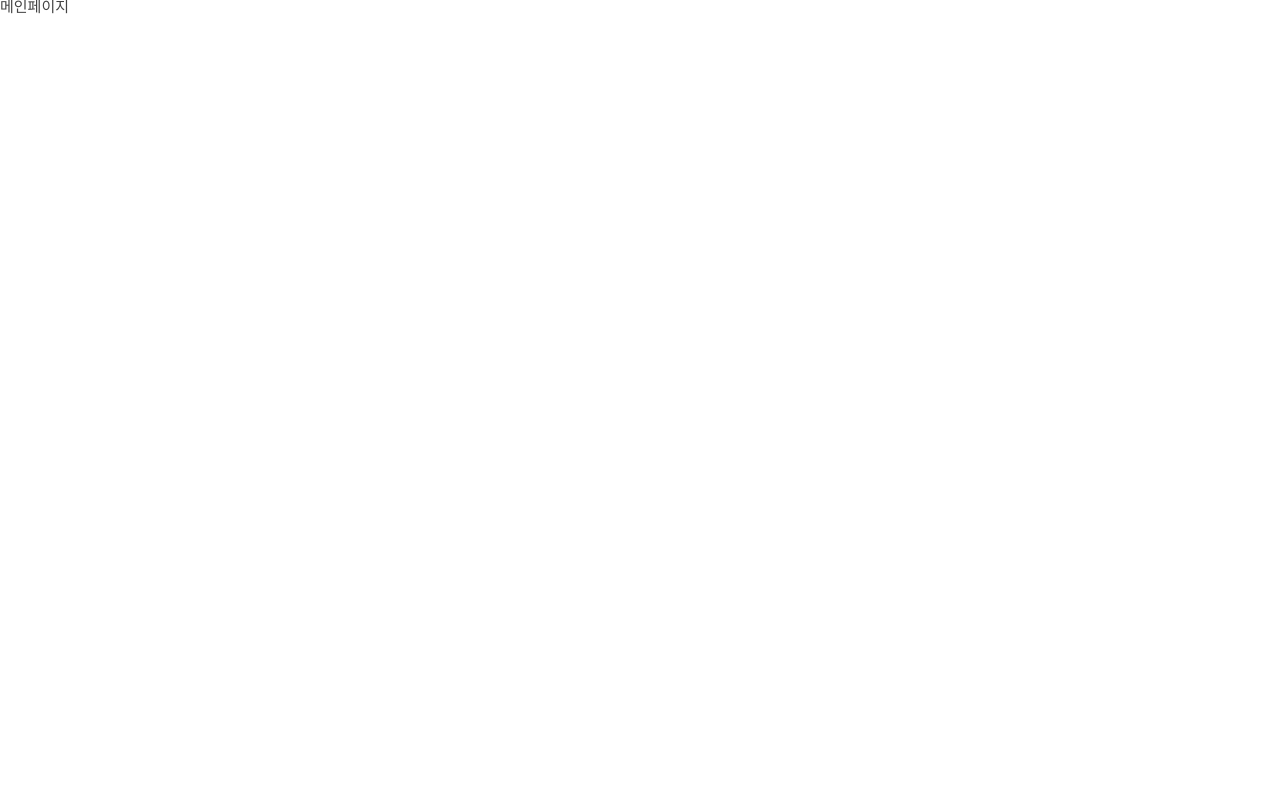
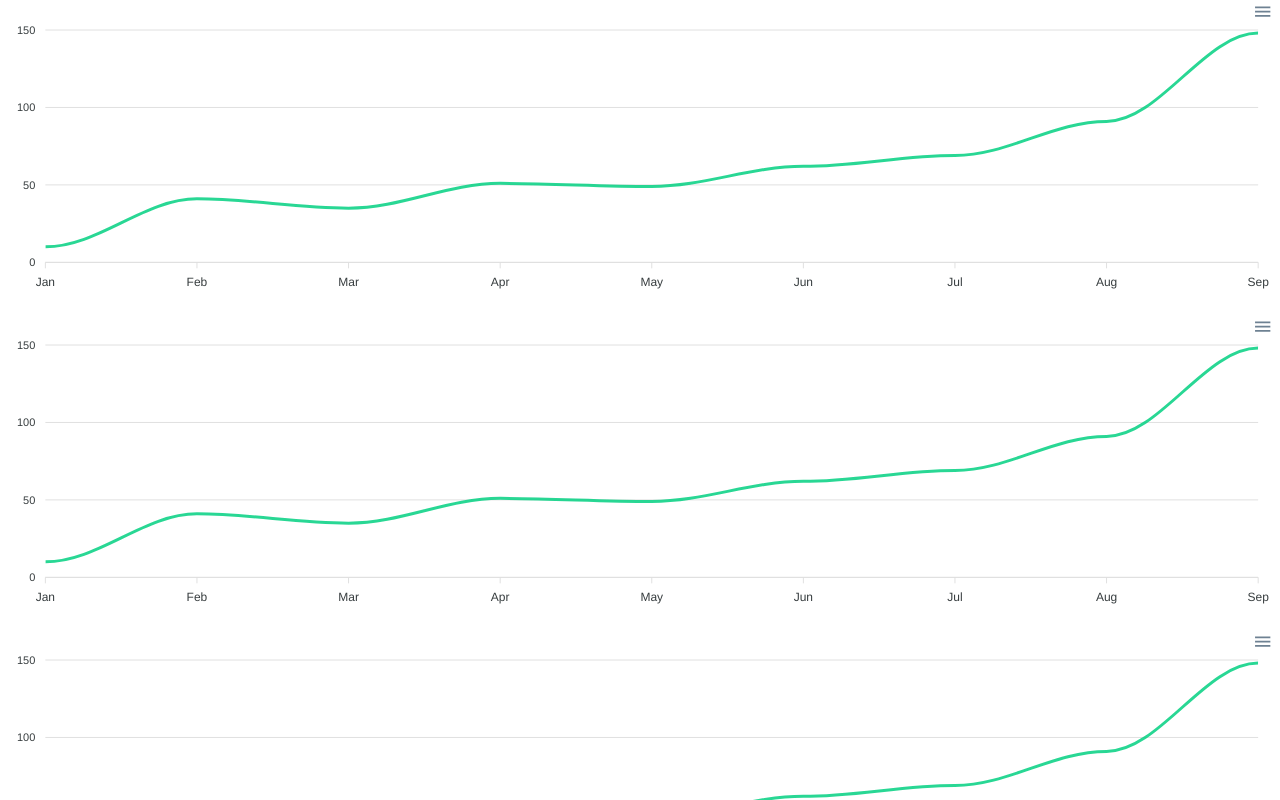
Before and after one commit to daydreamplace/winning-i, a React (Vite) app: page / in a window 1280 px wide. Shown: the top 800 px of the page. Built offline with nearby package versions, Linux system fonts and the light colour scheme; a small style sheet from the web is missing; a web font is replaced by a local one.

Commit message:
Add: Chart 레이아웃 구현
* Add: Components 추가

* Add: Chart 레이아웃 구현

```diff
--- /dev/null
+++ b/src/components/chart/Chart.jsx
@@ -0,0 +1,15 @@
+import Vistor from "./components/Vistor";
+import AgeGroup from "./components/AgeGroup";
+import Post from "./components/Post";
+
+const Chart = () => {
+  return (
+    <>
+      <Vistor />
+      <AgeGroup />
+      <Post />
+    </>
+  );
+};
+
+export default Chart;
--- /dev/null
+++ b/src/components/chart/components/AgeGroup.jsx
@@ -0,0 +1,48 @@
+import React from "react";
+import Chart from "react-apexcharts";
+import { COLOR_2 } from "./constants/ChartConstant";
+
+const AgeGroup = () => {
+  return (
+    <Chart
+      options={{
+        chart: {
+          type: "line",
+          zoom: {
+            enabled: false,
+          },
+        },
+        dataLabels: {
+          enabled: false,
+        },
+        stroke: {
+          curve: "smooth",
+          width: 3,
+        },
+        colors: [COLOR_2],
+        xaxis: {
+          categories: [
+            "Jan",
+            "Feb",
+            "Mar",
+            "Apr",
+            "May",
+            "Jun",
+            "Jul",
+            "Aug",
+            "Sep",
+          ],
+        },
+      }}
+      series={[
+        {
+          name: "Desktops",
+          data: [10, 41, 35, 51, 49, 62, 69, 91, 148],
+        },
+      ]}
+      height={300}
+    />
+  );
+};
+
+export default AgeGroup;
--- /dev/null
+++ b/src/components/chart/components/Post.jsx
@@ -0,0 +1,48 @@
+import React from "react";
+import Chart from "react-apexcharts";
+import { COLOR_2 } from "./constants/ChartConstant";
+
+const Post = () => {
+  return (
+    <Chart
+      options={{
+        chart: {
+          type: "line",
+          zoom: {
+            enabled: false,
+          },
+        },
+        dataLabels: {
+          enabled: false,
+        },
+        stroke: {
+          curve: "smooth",
+          width: 3,
+        },
+        colors: [COLOR_2],
+        xaxis: {
+          categories: [
+            "Jan",
+            "Feb",
+            "Mar",
+            "Apr",
+            "May",
+            "Jun",
+            "Jul",
+            "Aug",
+            "Sep",
+          ],
+        },
+      }}
+      series={[
+        {
+          name: "Desktops",
+          data: [10, 41, 35, 51, 49, 62, 69, 91, 148],
+        },
+      ]}
+      height={300}
+    />
+  );
+};
+
+export default Post;
--- /dev/null
+++ b/src/components/chart/components/Vistor.jsx
@@ -0,0 +1,48 @@
+import React from "react";
+import Chart from "react-apexcharts";
+import { COLOR_2 } from "./constants/ChartConstant";
+
+const Visitor = () => {
+  return (
+    <Chart
+      options={{
+        chart: {
+          type: "line",
+          zoom: {
+            enabled: false,
+          },
+        },
+        dataLabels: {
+          enabled: false,
+        },
+        stroke: {
+          curve: "smooth",
+          width: 3,
+        },
+        colors: [COLOR_2],
+        xaxis: {
+          categories: [
+            "Jan",
+            "Feb",
+            "Mar",
+            "Apr",
+            "May",
+            "Jun",
+            "Jul",
+            "Aug",
+            "Sep",
+          ],
+        },
+      }}
+      series={[
+        {
+          name: "Desktops",
+          data: [10, 41, 35, 51, 49, 62, 69, 91, 148],
+        },
+      ]}
+      height={300}
+    />
+  );
+};
+
+export default Visitor;
--- /dev/null
+++ b/src/components/chart/components/constants/ChartConstant.js
@@ -0,0 +1,197 @@
+export const COLOR_1 = '#3e82f7'; // blue
+export const COLOR_2 = '#04d182'; // cyan
+export const COLOR_3 = '#ff6b72'; // volcano
+export const COLOR_4 = '#ffc107'; // gold
+export const COLOR_5 = '#a461d8'; // purple
+export const COLOR_6 = '#fa8c16'; // orange
+export const COLOR_7 = '#17bcff'; // geekblue
+
+export const COLOR_1_LIGHT = 'rgba(62, 130, 247, 0.15)';
+export const COLOR_2_LIGHT = 'rgba(4, 209, 130, 0.1)';
+export const COLOR_3_LIGHT = 'rgba(222, 68, 54, 0.1)';
+export const COLOR_4_LIGHT = 'rgba(255, 193, 7, 0.1)';
+export const COLOR_5_LIGHT = 'rgba(139, 75, 157, 0.1)';
+export const COLOR_6_LIGHT = 'rgba(250, 140, 22, .1)';
+export const COLOR_7_LIGHT = 'rgba(23, 188, 255, 0.15)';
+
+export const COLORS = [COLOR_1, COLOR_2, COLOR_3, COLOR_4, COLOR_5, COLOR_6, COLOR_7];
+
+export const COLORS_LIGHT = [
+  COLOR_1_LIGHT,
+  COLOR_2_LIGHT,
+  COLOR_3_LIGHT,
+  COLOR_4_LIGHT,
+  COLOR_5_LIGHT,
+  COLOR_6_LIGHT,
+  COLOR_7_LIGHT,
+];
+
+export const COLOR_AXES = '#edf2f9';
+export const COLOR_TEXT = '#455560';
+
+export const apexLineChartDefaultOption = {
+  chart: {
+    zoom: {
+      enabled: false,
+    },
+    toolbar: {
+      show: false,
+    },
+  },
+  colors: [...COLORS],
+  dataLabels: {
+    enabled: false,
+  },
+  stroke: {
+    width: 3,
+    curve: 'smooth',
+    lineCap: 'round',
+  },
+  legend: {
+    position: 'top',
+    horizontalAlign: 'right',
+    offsetY: -15,
+    itemMargin: {
+      vertical: 20,
+    },
+    tooltipHoverFormatter: function (val, opts) {
+      return val + ' - ' + opts.w.globals.series[opts.seriesIndex][opts.dataPointIndex] + '';
+    },
+  },
+  xaxis: {
+    categories: [],
+  },
+  grid: {
+    xaxis: {
+      lines: {
+        show: true,
+      },
+    },
+    yaxis: {
+      lines: {
+        show: false,
+      },
+    },
+  },
+};
+
+export const apexAreaChartDefaultOption = { ...apexLineChartDefaultOption };
+
+export const apexBarChartDefaultOption = {
+  chart: {
+    zoom: {
+      enabled: false,
+    },
+    toolbar: {
+      show: false,
+    },
+  },
+  plotOptions: {
+    bar: {
+      horizontal: false,
+      columnWidth: '25px',
+      startingShapre: 'rounded',
+      endingShape: 'rounded',
+    },
+  },
+  colors: [...COLORS],
+  dataLabels: {
+    enabled: false,
+  },
+  stroke: {
+    show: true,
+    width: 6,
+    curve: 'smooth',
+    colors: ['transparent'],
+  },
+  legend: {
+    position: 'top',
+    horizontalAlign: 'right',
+    offsetY: -15,
+    inverseOrder: true,
+    itemMargin: {
+      vertical: 20,
+    },
+    tooltipHoverFormatter: function (val, opts) {
+      return val + ' - ' + opts.w.globals.series[opts.seriesIndex][opts.dataPointIndex] + '';
+    },
+  },
+  xaxis: {
+    categories: [],
+  },
+  fill: {
+    opacity: 1,
+  },
+  tooltip: {
+    y: {
+      formatter: (val) => `${val}`,
+    },
+  },
+};
+
+export const apexPieChartDefaultOption = {
+  colors: [...COLORS],
+  plotOptions: {
+    pie: {
+      size: 50,
+      donut: {
+        labels: {
+          show: true,
+          total: {
+            show: true,
+            showAlways: true,
+            label: '',
+            fontSize: '18px',
+            fontFamily: 'Roboto',
+            fontWeight: 'bold',
+            color: '#1a3353',
+            formatter: function (w) {
+              return w.globals.seriesTotals.reduce((a, b) => {
+                return a + b;
+              }, 0);
+            },
+          },
+        },
+        size: '87%',
+      },
+    },
+  },
+  labels: [],
+  dataLabels: {
+    enabled: false,
+  },
+  legend: {
+    show: false,
+  },
+};
+
+export const apexSparklineChartDefultOption = {
+  chart: {
+    type: 'line',
+    sparkline: {
+      enabled: true,
+    },
+  },
+  stroke: {
+    width: 2,
+    curve: 'smooth',
+  },
+  tooltip: {
+    fixed: {
+      enabled: false,
+    },
+    x: {
+      show: false,
+    },
+    y: {
+      title: {
+        formatter: function (seriesName) {
+          return '';
+        },
+      },
+    },
+    marker: {
+      show: false,
+    },
+  },
+};
--- a/src/pages/Index.jsx
+++ b/src/pages/Index.jsx
@@ -1,7 +1,12 @@
 import React from "react";
+import Chart from "../components/chart/Chart";
 
 const Main = () => {
-  return <>메인페이지</>;
+  return (
+    <>
+      <Chart />
+    </>
+  );
 };
 
 export default Main;
```
Also changed, not shown: src/components/board/Board.jsx (added), src/components/board/BoardCreate.jsx (added).
